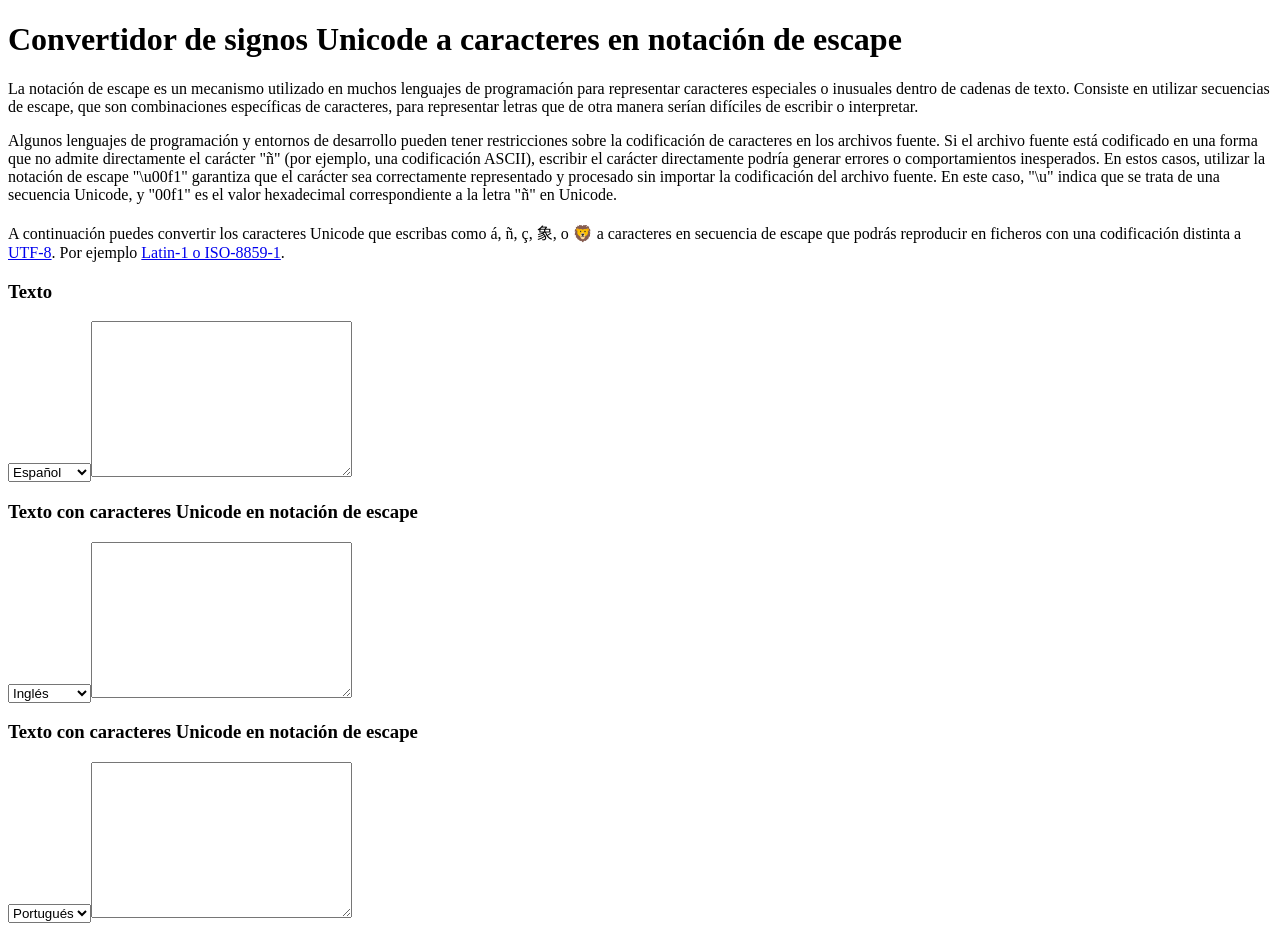
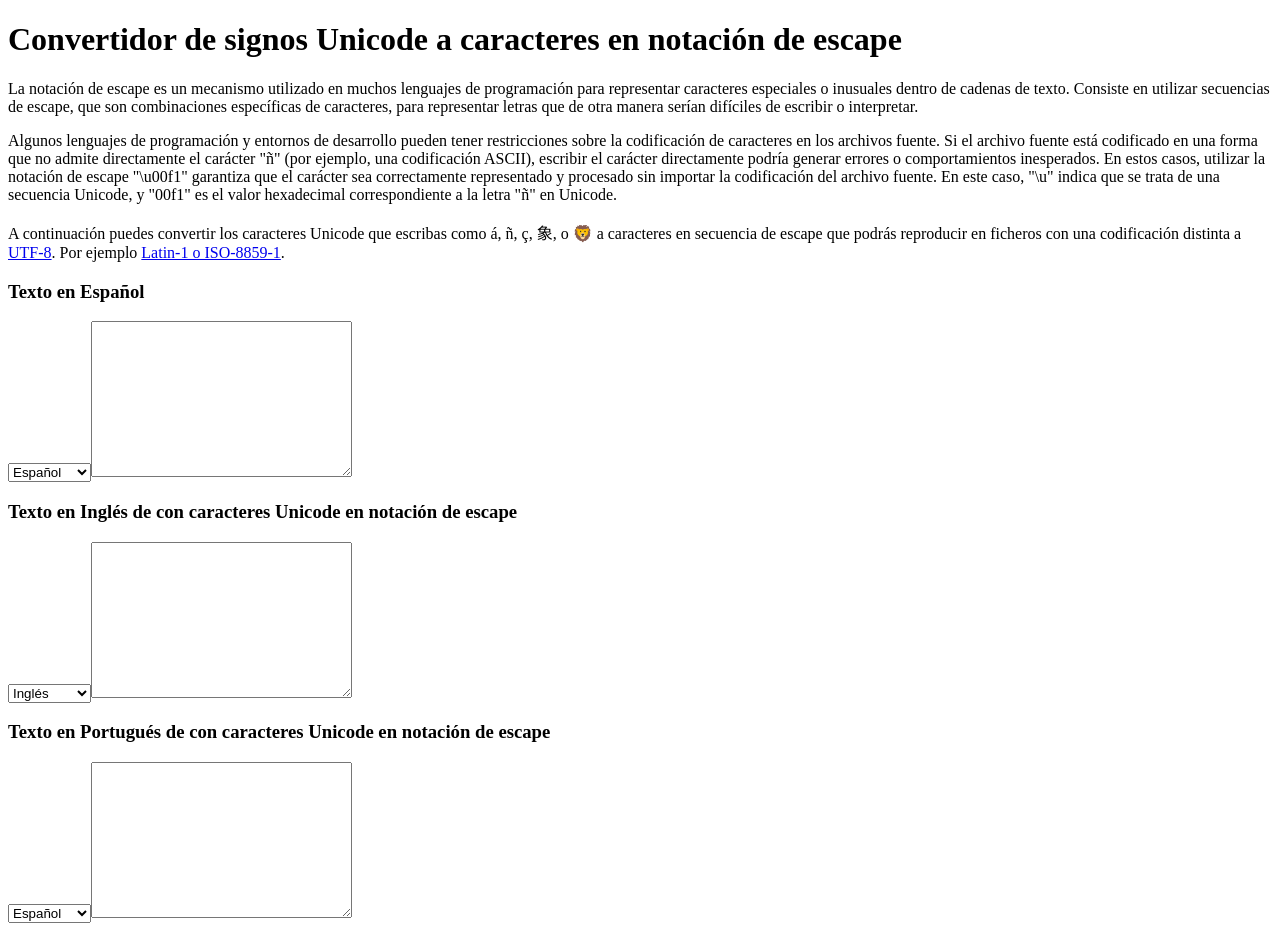
Before and after one commit to anerodata/unicode-app, a React (Vite) app: page / in a window 1280 px wide. Built offline with nearby package versions, Linux system fonts and the light colour scheme.

Commit message:
Change section titles

```diff
--- a/src/ConverterSection.jsx
+++ b/src/ConverterSection.jsx
@@ -2,6 +2,15 @@ import ConverterSectionFieldset from './ConverterSectionFieldset.jsx'
 import { useEffect, useState, useCallback } from 'react'
 import fetchTranslation from './fetchTranslation.jsx'
 import { debounceSetup } from './utils.js'
+import langs from './data/langs.js'
+const getTitleSectionTranslated = (langCode) => {
+  const lang = langs.find((lang) => lang.code === langCode)
+  return `Texto en ${lang.name} de con caracteres Unicode en notación de escape`
+}
+const getTitleSectionUser = (langCode) => {
+  const lang = langs.find((lang) => lang.code === langCode)
+  return `Texto en ${lang.name}`
+}
 const ConverterSection = (props) => {
   const [ defaultLangFirst, setDefaultLangFirst ] = useState('es')
   const [ defaultLangSecond, setDefaultLangSecond ] = useState('en')
@@ -46,14 +55,14 @@ const ConverterSection = (props) => {
     <section>
       <div>
         <ConverterSectionFieldset
-          title="Texto"
+          title={getTitleSectionUser(defaultLangFirst)}
           onTextToReplaceChange={(value) => setInputValue(value)}
           defaultLang={defaultLangFirst}
           onLangChange={(value) => setDefaultLangFirst(value)}
           value={inputValue}
         />
         <ConverterSectionFieldset
-          title="Texto con caracteres Unicode en notación de escape"
+          title={getTitleSectionTranslated(defaultLangSecond)}
           value={props.secondValueModified}
           readOnly={true}
           defaultLang={defaultLangSecond}
@@ -64,7 +73,7 @@ const ConverterSection = (props) => {
           title="Texto con caracteres Unicode en notación de escape"
           value={props.thirdValueModified}
           readOnly={true}
-          defaultLang={defaultLangThird}
+          title={getTitleSectionTranslated(defaultLangThird)}
           loading={isLoading}
           onLangChange={(value) => setDefaultLangThird(value)}
         />
```
